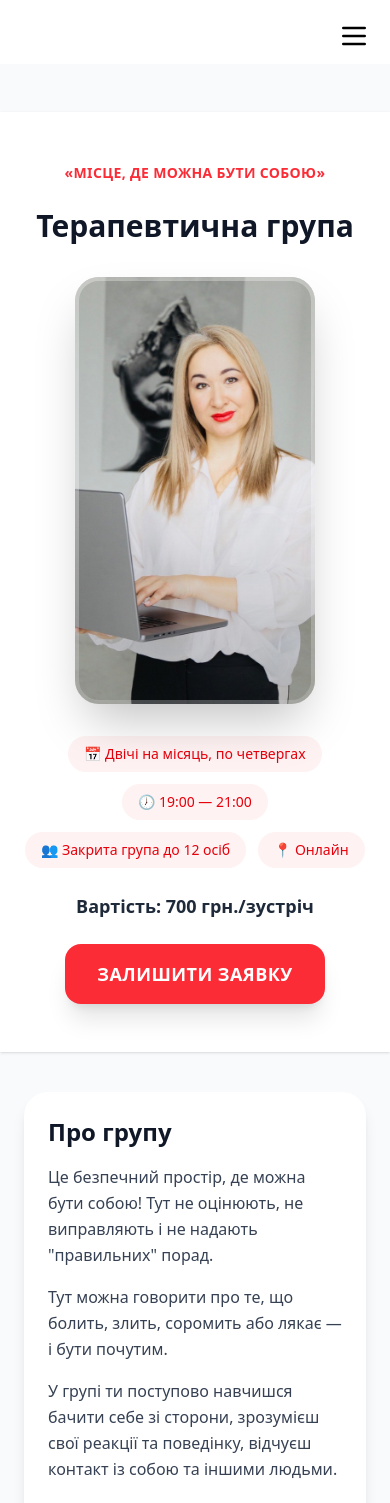
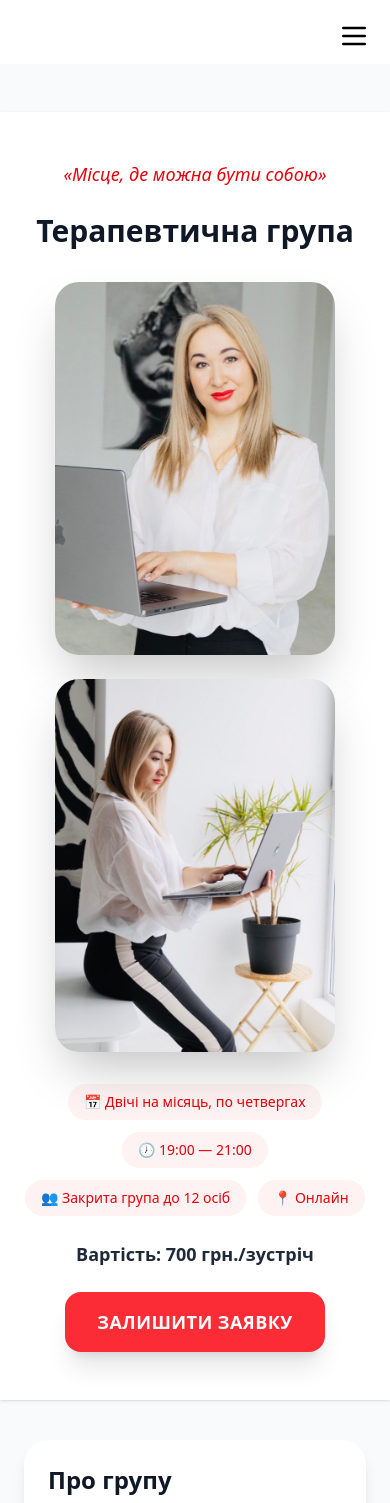
Before and after one commit to kenzay01/psychologist-site, a Next.js app: page /uk/therapy-group in a window 390 px wide. Shown: the top 1503 px of the page. Built offline with nearby package versions, Linux system fonts and the light colour scheme.

Commit message:
some updates

```diff
--- a/app/[locale]/consultation/page.tsx
+++ b/app/[locale]/consultation/page.tsx
@@ -121,6 +121,18 @@ export default function ConsultationPage() {
     },
   };
 
+  const switchTab = (key: ConsultationType) => {
+    setActiveTab(key);
+    setSelectedConsultationType(key);
+    const params = new URLSearchParams(window.location.search);
+    params.set("type", key);
+    window.history.replaceState(
+      {},
+      "",
+      `${window.location.pathname}?${params.toString()}`
+    );
+  };
+
   const openModal = (type: keyof typeof consultationData) => {
     setSelectedConsultationType(type);
     setIsModalOpen(true);
@@ -138,15 +150,7 @@ export default function ConsultationPage() {
             {Object.entries(consultationData).map(([key, data]) => (
               <button
                 key={key}
-                onClick={() => {
-                  const params = new URLSearchParams(window.location.search);
-                  params.set("type", key);
-                  window.history.replaceState(
-                    {},
-                    "",
-                    `${window.location.pathname}?${params.toString()}`
-                  );
-                }}
+                onClick={() => switchTab(key as ConsultationType)}
                 className={`flex-1 flex items-center justify-center space-x-2 py-2 px-4 rounded-md transition-colors ${
                   activeTab === key
                     ? "bg-white text-red-500 shadow-sm border-2 border-red-500"
--- a/app/[locale]/supervision/page.tsx
+++ b/app/[locale]/supervision/page.tsx
@@ -77,6 +77,18 @@ export default function SupervisionPage() {
     },
   };
 
+  const switchTab = (key: SupervisionType) => {
+    setActiveTab(key);
+    setSelectedSupervisionType(key);
+    const params = new URLSearchParams(window.location.search);
+    params.set("type", key);
+    window.history.replaceState(
+      {},
+      "",
+      `${window.location.pathname}?${params.toString()}`
+    );
+  };
+
   const openModal = (type: keyof typeof supervisionData) => {
     setSelectedSupervisionType(type);
     setIsModalOpen(true);
@@ -94,15 +106,7 @@ export default function SupervisionPage() {
             {Object.entries(supervisionData).map(([key, data]) => (
               <button
                 key={key}
-                onClick={() => {
-                  const params = new URLSearchParams(window.location.search);
-                  params.set("type", key);
-                  window.history.replaceState(
-                    {},
-                    "",
-                    `${window.location.pathname}?${params.toString()}`
-                  );
-                }}
+                onClick={() => switchTab(key as SupervisionType)}
                 className={`flex-1 flex items-center justify-center space-x-2 py-2 px-4 rounded-md transition-colors ${
                   activeTab === key
                     ? "bg-white text-red-500 shadow-sm border-2 border-red-500"
@@ -270,7 +274,7 @@ export default function SupervisionPage() {
                     {dict?.supervision.formatLabel}:
                   </span>
                   <span className="font-medium">
-                    {selectedSupervisionType === "individual"
+                    {activeTab === "individual"
                       ? dict?.supervision.formatValueIndividual
                       : dict?.supervision.formatValueGroup}
                   </span>
--- a/app/[locale]/therapy-group/page.tsx
+++ b/app/[locale]/therapy-group/page.tsx
@@ -25,40 +25,34 @@ export default async function TherapyGroupPage({
       <section className="bg-white shadow-sm">
         <div className="max-w-5xl mx-auto px-6 md:px-10 py-12 md:py-16">
           <div className="space-y-6 md:space-y-8 text-center md:text-left">
-            <div className="inline-flex items-center justify-center md:justify-start">
-              <span className="text-sm uppercase tracking-wide text-red-500 font-semibold">
-                {content.hero.subtitle}
-              </span>
-            </div>
+            <p className="text-lg md:text-xl text-red-600 font-medium italic">
+              {content.hero.subtitle}
+            </p>
             <h1 className="text-3xl md:text-4xl lg:text-5xl font-bold text-gray-900 leading-tight">
               {content.hero.title}
             </h1>
 
-            {/* Photo Gallery */}
-            <div className="flex flex-col md:flex-row gap-6 md:gap-8 justify-center items-center my-8 md:my-12">
-              <div className="relative w-[240px] md:w-[480px] h-[427px] md:h-[853px] rounded-3xl overflow-hidden shadow-2xl group transition-all duration-500 hover:scale-105 hover:shadow-red-500/20 hover:shadow-3xl">
-                <div className="absolute inset-0 bg-gradient-to-t from-black/20 via-transparent to-transparent z-10"></div>
+            <div className="flex flex-col sm:flex-row gap-6 md:gap-8 justify-center items-center my-8 md:my-12">
+              <div className="relative w-full max-w-[280px] sm:max-w-[320px] aspect-[3/4] rounded-3xl overflow-hidden shadow-2xl">
                 <Image
                   src="/IMG_7471.JPG"
-                  alt="Терапевтична група"
+                  alt={content.hero.title}
                   fill
-                  className="object-cover transition-transform duration-500 group-hover:scale-110"
-                  sizes="(max-width: 768px) 240px, 480px"
-                  quality={95}
+                  className="object-cover"
+                  sizes="(max-width: 640px) 280px, 320px"
+                  quality={75}
+                  priority
                 />
-                <div className="absolute inset-0 border-4 border-white/30 rounded-3xl pointer-events-none"></div>
               </div>
-              <div className="hidden md:block relative w-[480px] h-[853px] rounded-3xl overflow-hidden shadow-2xl group transition-all duration-500 hover:scale-105 hover:shadow-red-500/20 hover:shadow-3xl">
-                <div className="absolute inset-0 bg-gradient-to-t from-black/20 via-transparent to-transparent z-10"></div>
+              <div className="relative w-full max-w-[280px] sm:max-w-[320px] aspect-[3/4] rounded-3xl overflow-hidden shadow-2xl">
                 <Image
                   src="/IMG_7483.JPG"
-                  alt="Терапевтична група"
+                  alt={content.hero.title}
                   fill
-                  className="object-cover transition-transform duration-500 group-hover:scale-110"
-                  sizes="480px"
-                  quality={95}
+                  className="object-cover"
+                  sizes="(max-width: 640px) 280px, 320px"
+                  quality={75}
                 />
-                <div className="absolute inset-0 border-4 border-white/30 rounded-3xl pointer-events-none"></div>
               </div>
             </div>
 
@@ -150,7 +144,7 @@ export default async function TherapyGroupPage({
 
         <section className="bg-red-500 rounded-3xl shadow-lg p-6 md:p-10 text-center md:text-left text-white space-y-6">
           <div className="space-y-3">
-            <h2 className="text-3xl font-bold">{content.hero.title}</h2>
+            <h2 className="text-3xl font-bold">{content.join.title}</h2>
             <p className="text-lg md:text-xl font-medium">{content.cta.note}</p>
           </div>
           <div className="flex justify-center">
```
